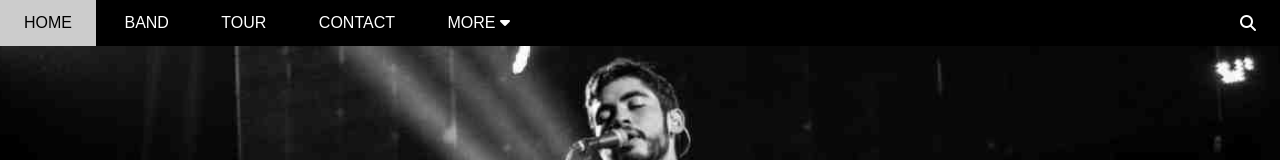
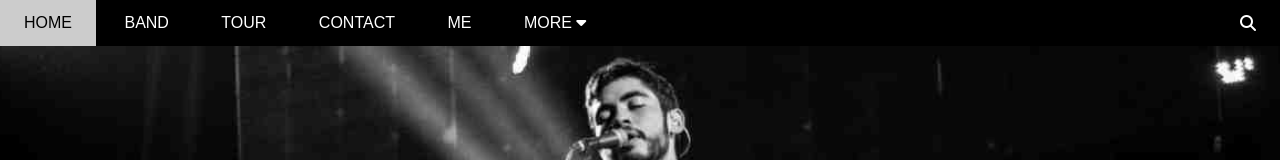
Before and after one commit to thanhdhfe/theband, a plain HTML site: page index.html in a window 1280 px wide. Shown: the top 160 px of the page. Drawn offline with Linux system fonts and the light colour scheme.

Commit message:
add menu -me

```diff
--- a/index.html
+++ b/index.html
@@ -19,6 +19,7 @@
           <li><a href="#">Band</a></li>
           <li><a href="#">Tour</a></li>
           <li><a href="#">Contact</a></li>
+          <li><a href="#">Me</a></li>
           <li>
             <a href="#">More <i class="fa-solid fa-caret-down"></i></a>
             <ul class="subnav">
```
